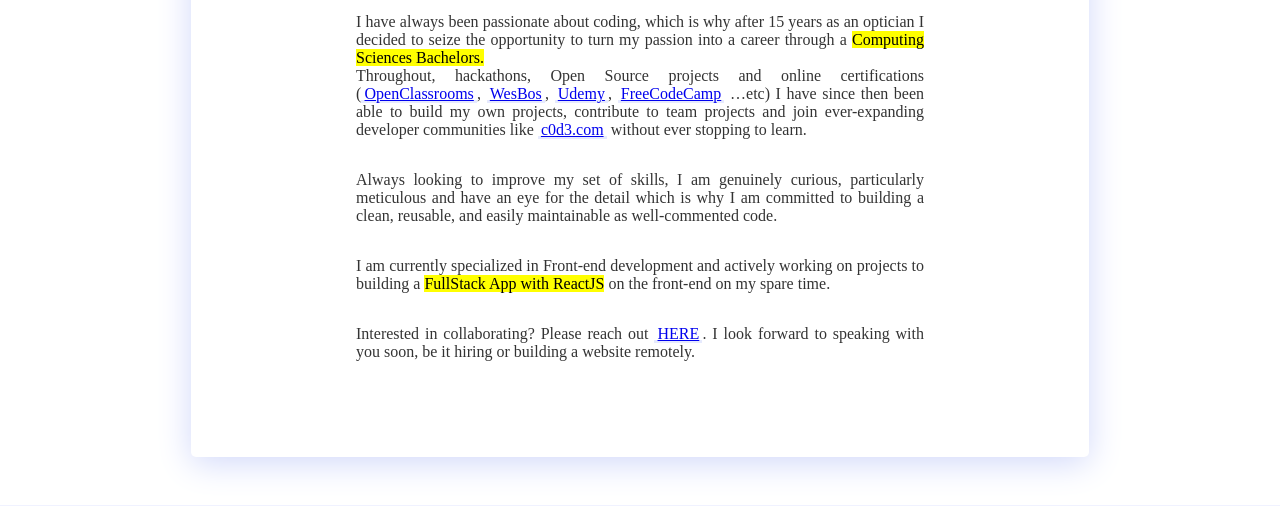
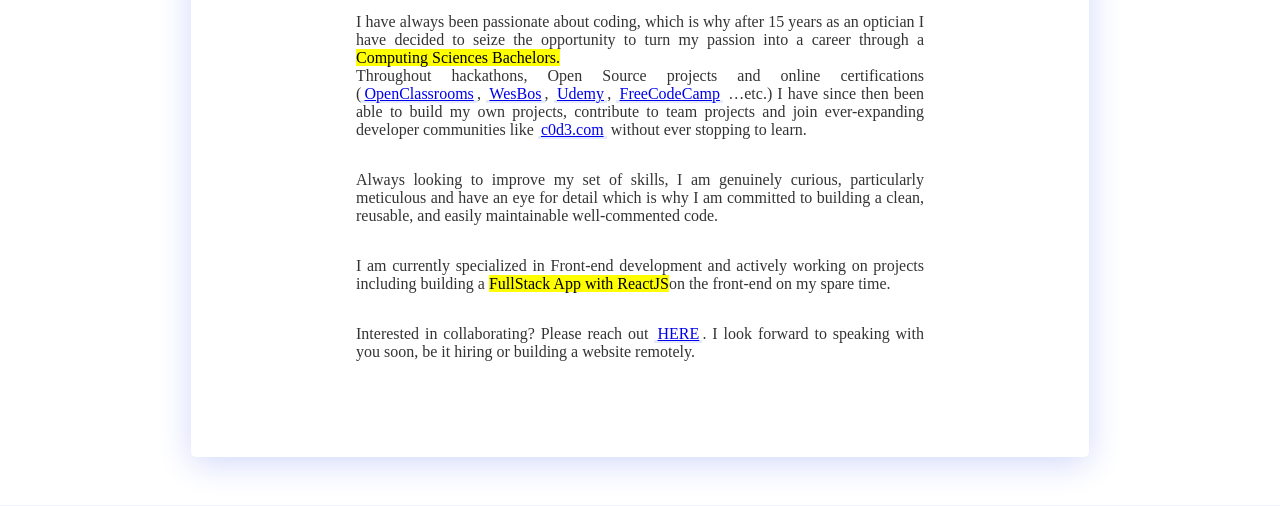
Before and after one commit to Wolfy64/GatsbyJS-Portfolio, a Gatsby site: page / in a window 1280 px wide. Shown: the part 725-1231 px from the top of the page. Built offline with nearby package versions, Linux system fonts and the light colour scheme; Gatsby itself is replaced by a stand-in of ours; some packages are replaced by stand-ins of ours; what typography-theme-lincoln would draw is missing.

Commit message:
Fix error typo

```diff
--- a/src/components/About.js
+++ b/src/components/About.js
@@ -56,25 +56,25 @@ export default () => (
     <h1>About Me</h1>
     <p>
       I have always been passionate about coding, which is why after 15 years as
-      an optician I decided to seize the opportunity to turn my passion into a
-      career through a <mark>Computing Sciences Bachelors.</mark>
+      an optician I have decided to seize the opportunity to turn my passion
+      into a career through a <mark>Computing Sciences Bachelors.</mark>
       <br />
-      Throughout, hackathons, Open Source projects and online certifications (
-      {OpenClassrooms}, {WesBos}, {Udemy}, {FreeCodeCamp} …etc) I have since
+      Throughout hackathons, Open Source projects and online certifications (
+      {OpenClassrooms}, {WesBos}, {Udemy}, {FreeCodeCamp} …etc.) I have since
       then been able to build my own projects, contribute to team projects and
       join ever-expanding developer communities like {C0d3} without ever
       stopping to learn.
     </p>
     <p>
       Always looking to improve my set of skills, I am genuinely curious,
-      particularly meticulous and have an eye for the detail which is why I am
-      committed to building a clean, reusable, and easily maintainable as
+      particularly meticulous and have an eye for detail which is why I am
+      committed to building a clean, reusable, and easily maintainable
       well-commented code.
     </p>
     <p>
       I am currently specialized in Front-end development and actively working
-      on projects to building a <mark>FullStack App with ReactJS</mark> on the
-      front-end on my spare time.
+      on projects including building a <mark>FullStack App with ReactJS</mark>
+      on the front-end on my spare time.
     </p>
     <p>
       Interested in collaborating? Please reach out {Here}. I look forward to
```
